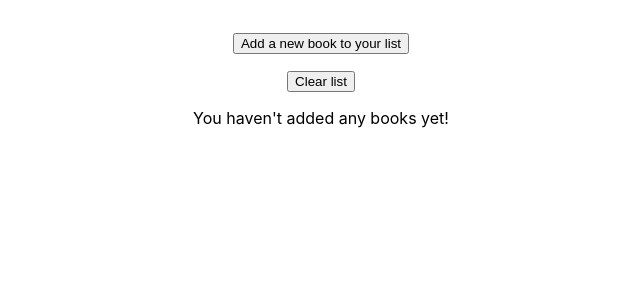
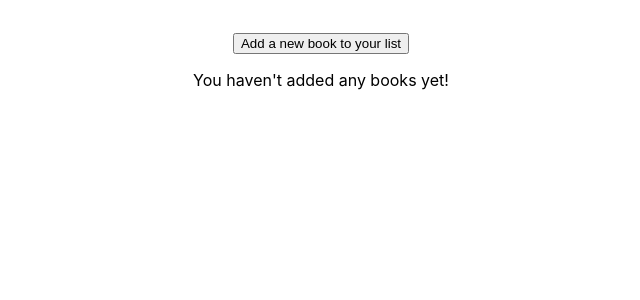
Before and after one commit to kardoso/Book-Time, a React (Create React App) app: page / in a window 1280 px wide. Shown: the top 300 px of the page, without its empty margins (319-959 px from the left). Built offline with nearby package versions, Linux system fonts and the light colour scheme; the HTML template or start-up script is replaced by a standard one.

Commit message:
feat: Adjust button to remove all books
Only show the button if there are books in the list

```diff
--- a/src/App.js
+++ b/src/App.js
@@ -83,7 +83,12 @@ class App extends Component {
         (
           <div id="main-container">
             <p><button onClick={() => this.handleNewBook()}>Add a new book to your list</button></p>
-            <p><button onClick={() => this.handleClearList()}>Clear list</button></p>
+            {
+              localStorage.getItem('books') ?
+                <p><button onClick={() => this.handleClearList()}>Clear list</button></p>
+              :
+                <div></div>
+            }
             {ShowBooks()}
           </div>
         )
```
